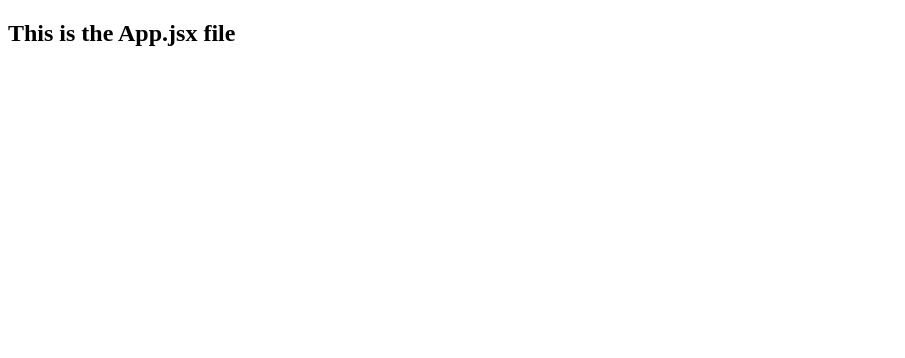
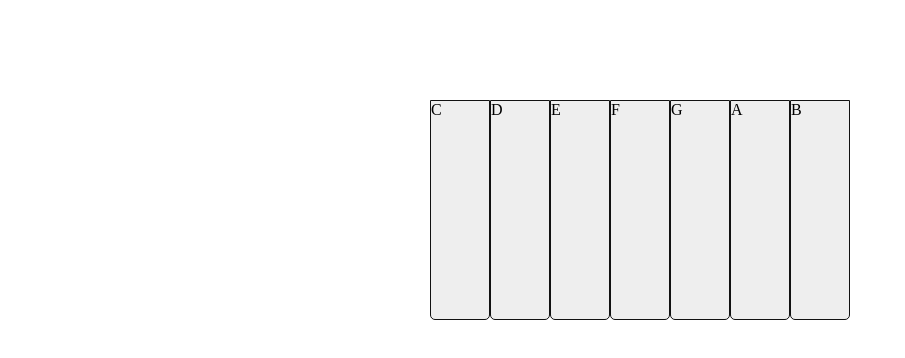
Before and after one commit to gerretkubota/piano, a React app: page / in a window 1280 px wide. Shown: the top 358 px of the page, without its empty margins (0-905 px from the left). Built offline with nearby package versions, Linux system fonts and the light colour scheme.

Commit message:
Implemented AppContainer, KeyboardContainer, and Whitekey, successfully rendered 7 white keys with corresponding white key notes. Successfully implemented styling for the white keys to render

```diff
--- a/src/client/App.jsx
+++ b/src/client/App.jsx
@@ -1,9 +1,11 @@
-import React, { Component } from 'react';
+import React from 'react';
 
-export default class App extends Component {
-  render() {
-    return(
-      <div><h2>This is the App.jsx file</h2></div>
-    )
-  }
-}
+import AppContainer from './containers/AppContainer.jsx';
+
+const App = () => (
+  <div>
+    <AppContainer />
+  </div>
+);
+
+export default App;
--- /dev/null
+++ b/src/client/components/WhiteKey.jsx
@@ -0,0 +1,10 @@
+import React from 'react';
+
+const WhiteKey = ({ wKey, lastSelected }) => (
+  <div wkey={wKey}
+       className='white-key'>
+    {wKey}
+  </div>
+);
+
+export default WhiteKey;
--- /dev/null
+++ b/src/client/containers/AppContainer.jsx
@@ -0,0 +1,35 @@
+import React, { Component } from 'react';
+
+import KeyboardContainer from './KeyboardContainer.jsx';
+
+export default class AppContainer extends Component {
+  constructor() {
+    super();
+
+    this.state = {
+      keys: ['C', 'D', 'E', 'F', 'G', 'A', 'B'],
+      lastSelected: '',
+      userInput: '',
+      userLog: '',
+      inputSequence: [],
+    }
+  }
+
+  handleClick = wkey => {}
+
+  handlePlay = () => {}
+
+  render() {
+    const { keys, lastSelected, userInput } = this.state;
+
+    return (
+      <div className='app-container'>
+        <KeyboardContainer
+          keys={keys}
+          lastSelected={lastSelected} />
+          {/* FormContainer */}
+          {/* LogContainer */}
+      </div>
+    )
+  }
+}
--- /dev/null
+++ b/src/client/containers/KeyboardContainer.jsx
@@ -0,0 +1,11 @@
+import React from 'react';
+
+import WhiteKey from '../components/WhiteKey.jsx';
+
+const KeyboardContainer = ({ keys, lastSelected }) => (
+  <div className='keyboard-container'>
+    {keys.map(key => <WhiteKey wKey={key} lastSelected={lastSelected} />)}
+  </div>
+);
+
+export default KeyboardContainer;
--- a/src/client/public/index.html
+++ b/src/client/public/index.html
@@ -3,6 +3,7 @@
   <head>
     <meta charset='utf-8'>
     <meta ame='viewport' content='width=device-width, initial-scale=1'>
+    <link rel='stylesheet' href='./client/public/styles/main.css'>
   </head>
   <body>
     <div id='root'></div>
--- /dev/null
+++ b/src/client/public/styles/main.css
@@ -0,0 +1,34 @@
+* {
+  box-sizing: border-box;
+  padding: 0;
+  margin: 0;
+}
+
+.app-container {
+  margin-top: 100px;
+
+  display: flex;
+  flex-direction: column;
+  justify-content: center;
+  align-items: center;
+}
+
+.keyboard-container {
+  display: flex;
+  flex-direction: row;
+  max-height: 50vh;
+  max-width: 100vw;
+}
+
+.white-key {
+  width: 60px;
+  height: 220px;
+
+  background-color: #eee;
+  border: 1px solid #111;
+  border-radius: 0px 0px 5px 5px;
+}
+
+.highlight {
+  background-color: #accef7;
+}
```
